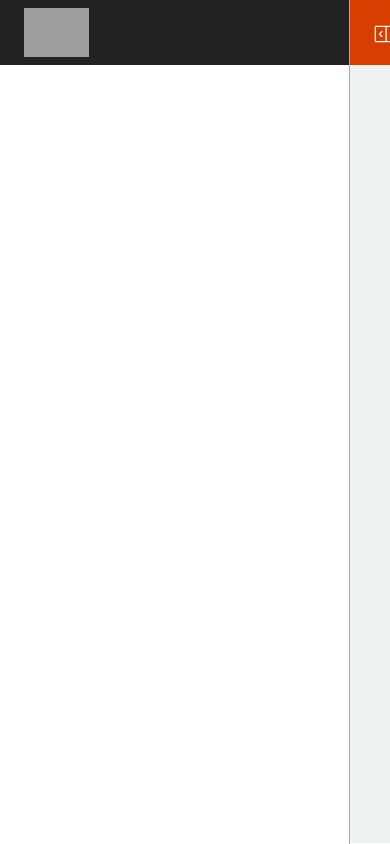
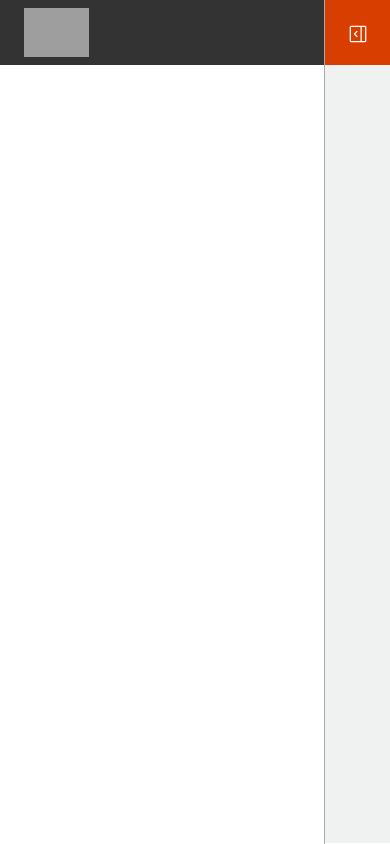
Before and after one commit to bressler1995/CourseBridge, a React (Vite) app: page /#/ in a window 390 px wide. Built offline with nearby package versions, Linux system fonts and the light colour scheme; grey boxes are pictures that could not be loaded.

Commit message:
improve mobile sidebar UI

```diff
--- a/src/App.css
+++ b/src/App.css
@@ -2,7 +2,7 @@
 @import url('https://fonts.googleapis.com/css2?family=Nunito:ital,wght@0,200..1000;1,200..1000&display=swap');
 
 :root {
-    --bg-topbar: #222;
+    --bg-topbar: #333;
     --bg-sidebar: #FFF;
     --bg-dark: #0D425F;
     --bg-light: #EFF2F1;
@@ -14,6 +14,7 @@
     --text-paragraph: #777;
     --status-success: #1E8806;
     --status-error: #880606;
+    --width-sidebar: 350px;
   }
 
 h1, h2, h3, h4, h5, h6 {
@@ -182,7 +183,7 @@ button.btn:disabled {
     }
 }
 
-@media(min-width: 768px) and (max-width: 1024.9px) {
+@media(min-width: 768px) and (max-width: 991.9px) {
     .slide {
         padding: 50px;
         padding-top: 50px;
@@ -190,13 +191,13 @@ button.btn:disabled {
     }
 }
 
-@media(max-width: 1024.9px) {
+@media(max-width: 991.9px) {
     .app .os101Content {
         padding-left: 0;
     }
 }
 
-@media(min-width: 1025px) {
+@media(min-width: 992px) {
     .slide {
         padding: 70px;
         padding-top: 50px;
@@ -204,7 +205,7 @@ button.btn:disabled {
     }
 
     .app .os101Content {
-        padding-left: 350px;
+        padding-left: var(--width-sidebar);
     }
 
     .app .os101Content.hide {
--- a/src/components/UI/Sidebar/Sidebar.css
+++ b/src/components/UI/Sidebar/Sidebar.css
@@ -10,16 +10,11 @@
     height: 100%;
     left: 0;
     top: 0;
-    width: 350px;
     box-sizing: border-box;
     padding: 0;
     background-color: var(--bg-sidebar);
     border-right: 1px solid #AAA;
     z-index: 4;
-}
-
-.app .os101Sidebar.hide {
-  left: -350px;
 }
 
 .app .os101Sidebar .os101Logo {
@@ -37,3 +32,33 @@
     width: auto;
     height: 100%;
 }
+
+@media(max-width: 767.9px) {
+  .app .os101Sidebar {
+    width: calc(100% - 65px);
+  }
+
+  .app .os101Sidebar.hide {
+    left: calc(0px - (100% - 65px));
+  }
+}
+
+@media(min-width: 768px) and (max-width: 991.9px) {
+  .app .os101Sidebar {
+    width: var(--width-sidebar);
+  }
+
+  .app .os101Sidebar.hide {
+    left: calc(0px - var(--width-sidebar));
+  }
+}
+
+@media(min-width: 992px) {
+  .app .os101Sidebar {
+    width: var(--width-sidebar);
+  }
+
+  .app .os101Sidebar.hide {
+    left: calc(0px - var(--width-sidebar));
+  }
+}
--- a/src/components/UI/TopBar/TopBar.css
+++ b/src/components/UI/TopBar/TopBar.css
@@ -14,7 +14,6 @@
     box-sizing: border-box;
     background-color: var(--bg-topbar);
     z-index: 3;
-    padding-left: 350px;
 }
 
 .app .os101TopBar.hide {
@@ -44,3 +43,21 @@
     transition: all 0.5s ease;
     transform: scale(0.85);
 }
+
+@media(max-width: 767.9px) {
+    .app .os101TopBar {
+        padding-left: calc(100% - 65px);
+    }
+  }
+
+  @media(min-width: 768px) and (max-width: 991.9px) {
+    .app .os101TopBar {
+        padding-left: var(--width-sidebar);
+    }
+  }
+
+  @media(min-width: 992px) {
+    .app .os101TopBar {
+        padding-left: var(--width-sidebar);
+    }
+  }
```
